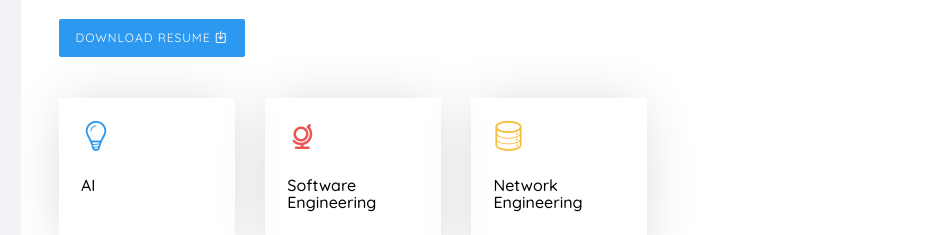
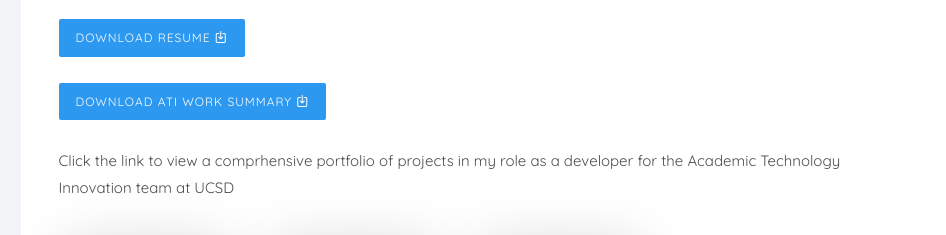
Before and after one commit to ahmedCoder12424/ahmedCoder12424.github.io-, a plain HTML site: page index.html in a window 1280 px wide. Shown: the part 331-566 px from the top of the page, 334-1280 px from the left. Drawn offline with nearby package versions, Linux system fonts and the light colour scheme; files whose address does not match are found by name; a web font is replaced by a local one.

Commit message:
Update index.html

```diff
--- a/index.html
+++ b/index.html
@@ -98,6 +98,8 @@ Copyright <script>document.write(new Date().getFullYear());</script> All rights
 										<a href="https://www.linkedin.com/in/farhat-ahmed-33391b25b/">LinkedIn</a>
 										<p><strong>Email:</strong> f3ahmed@ucsd.edu</p>
 										<p><a class="btn btn-primary btn-learn" href="Resume.pdf" download="Resume.pdf">Download Resume <i class="icon-download4"></i></a></p>
+										 <p><a class="btn btn-primary btn-learn" href="ATI.pdf" download="ATI.pdf">Download ATI Work Summary <i class="icon-download4"></i></a></p>
+					                  <p> Click the link to view a comprhensive portfolio of projects in my role as a developer for the Academic Technology Innovation team at UCSD</p>
 									</div>
 								</div>
 							</div>
```
